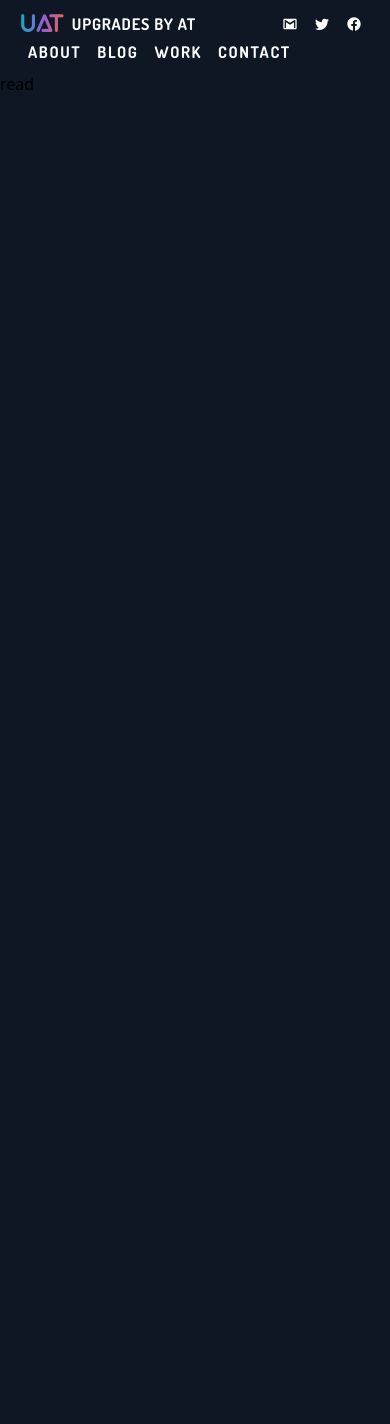
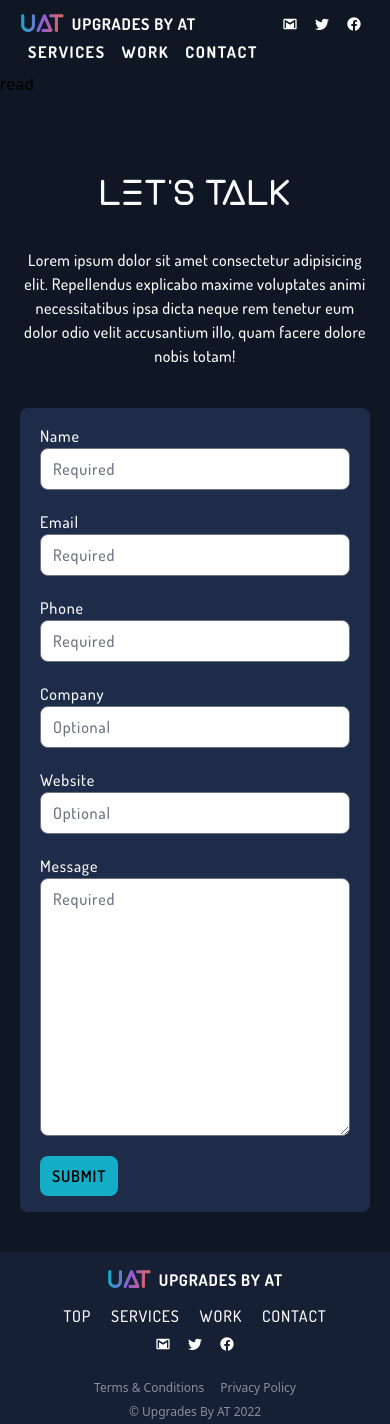
Before and after one commit to AaronTheDesigner/ubat_front, a Next.js app: page /read in a window 390 px wide. Before the commit the page ends 844 px from the top, so only its background shows below. Built offline with nearby package versions, Linux system fonts and the light colour scheme; what @tailwindcss/typography would draw is missing.

Commit message:
almost... done

```diff
--- /dev/null
+++ b/components/Form.js
@@ -0,0 +1,63 @@
+import React from 'react'
+import { useForm, ValidationError } from '@formspree/react';
+
+const title = `Let's Talk`
+const ty = `We'll be in touch!`
+
+const Form = () => {
+    const [state, handleSubmit] = useForm(process.env.NEXT_PUBLIC_NEW_FORM)
+
+    if (state.succeeded) {
+        return (
+            <div className="h-96 text-white uppercase equinox-bold flex flex-col items-center justify-center text-4xl text-center">
+                Thank You
+                <p className="dosis-bold text-2xl mt-5 text-white text-center">
+                      {ty}
+                </p>
+            </div>
+        );
+    }
+
+
+    return (
+        <div className='py-10 px-5 sm:px-10 md:px-16 lg:px-28 xl:px-60' id="contact">
+            <div className="mb-10 flex flex-col justify-center items-center lg:px-32">
+                <div className="equinox-bold text-white w-full text-4xl text-center uppercase my-9">{title}</div>
+                <p className="dosis-medium tracking-wide text-white text-base text-center lg:max-w-4xl lg:text-lg">
+                    Lorem ipsum dolor sit amet consectetur adipisicing elit. Repellendus explicabo maxime voluptates animi necessitatibus ipsa dicta neque rem tenetur eum dolor odio velit accusantium illo, quam facere dolore nobis totam!
+                </p>
+            </div>
+            <form action="" onSubmit={handleSubmit} className="max-w-sm m-auto px-5 py-4 bg-lighterblue rounded-lg md:max-w-none lg:max-w-4xl">
+                <div className="flex flex-col md:flex-row md:gap-7">
+                    <div className="flex flex-col dosis-medium tracking-wider text-white md:w-1/2 md:text-lg" >
+                        <label htmlFor="name">Name</label>
+                        <input type="text" name="name" placeholder='Required' className='mb-5 rounded-lg text-lighterblue tracking-wider md:text-lg'/>
+                        <ValidationError prefix='Name' field="name" errors={state.errors} />
+                        <label htmlFor="email">Email</label>
+                        <input type="email" name="email" placeholder='Required' className='mb-5 rounded-lg text-lighterblue tracking-wider md:text-lg'/>
+                        <ValidationError prefix='Email' field="email" errors={state.errors} />
+                        <label htmlFor="phone">Phone</label>
+                        <input type="tel" name="phone" placeholder='Required' className='mb-5 rounded-lg text-lighterblue tracking-wider md:text-lg'/>
+                        <ValidationError prefix='Phone' field="phone" errors={state.errors} />
+                        <label htmlFor="company">Company</label>
+                        <input type="text" name="company" placeholder='Optional' className='mb-5 rounded-lg text-lighterblue tracking-wider md:text-lg'/>
+                        <ValidationError prefix='Company' field="company" errors={state.errors} />
+                        <label htmlFor="website">Website</label>
+                        <input type="url" name="website" placeholder='Optional' className='mb-5 rounded-lg text-lighterblue tracking-wider md:text-lg'/>
+                        <ValidationError prefix='Website' field="website" errors={state.errors} />
+                    </div>
+                    <div className="flex flex-col dosis-medium tracking-wider text-white md:w-1/2 md:text-lg">
+                        <label htmlFor="message">Message</label>
+                        <textarea name="message" placeholder='Required' className='mb-5 rounded-lg text-lighterblue tracking-wider md:text-lg' id="message" cols="30" rows="10"></textarea>
+                    </div>
+                </div>
+                <button type="submit" disabled={state.submitting} className="bg-teal lg:text-lg py-2 px-3 rounded-lg dosis-semibold uppercase tracking-wider hover:bg-purple hover:text-white transition-all">
+                    Submit
+                </button>
+            </form>
+
+        </div>
+    )
+}
+
+export default Form
--- a/components/Layout.js
+++ b/components/Layout.js
@@ -1,7 +1,6 @@
-import Head from 'next/head';
 import Nav from '../components/nav/Nav';
-import MobileNav from '../components/nav/MobileNav';
 import Footer from './nav/Footer';
+import Form from './Form'
 
 const Layout = props => {
 
@@ -11,6 +10,8 @@ const Layout = props => {
                 <main className="">
                     {props.children}
                 </main>
+            <Form />
+            <Footer />
         </div>
     )
 }
--- a/components/MainStandard.js
+++ b/components/MainStandard.js
@@ -16,7 +16,7 @@ const MainStandard = () => {
                     <span className="text-teal tracking-widest">i</span>deas to<br /> <span className="text-orange">r</span>eality
                 </h1>
                 <p className="text-xl dosis-medium md:text-2xl 2xl:text-3xl">
-                    My name is <span className="logo equinox-bold uppercase">Aaron Toliver</span> Lorem ipsum dolor sit amet consectetur adipisicing elit. Provident vero quasi est earum sed quo fugiat obcaecati rem. Dolorum, itaque fugiat id numquam quidem hic quia error. Commodi, quasi inventore
+                    My name is <span className="logo equinox-bold uppercase">Aaron Toliver</span>. I provide digital solutions for small businesses and individuals. Professional, candid, and cost-effective.
                 </p>
                 <div className="flex min-h-fit gap-x-10">
                     <ContactBtn />
--- a/components/nav/Footer.js
+++ b/components/nav/Footer.js
@@ -1,70 +1,70 @@
 import React from 'react';
 import Link from 'next/link';
+import LogoInline from '../LogoInline';
 
 const Footer = () => {
     return (
-        <footer className="flex flex-col">
-            <div className="my-12 flex flex-col gap-9 items-center lg:flex-row font-extralight justify-evenly">
-                {/* logo */}
-                <div className="text-md" >
-                    <Link href="/">LOGO</Link>
+        <footer className="flex flex-col text-white bg-lightblue">
+            <div className="nav mt-3 flex flex-col gap-2 items-center justify-center lg:flex-row lg:w-full lg:justify-evenly lg:px-10">
+                <div className="lg:w-1/5">
+                    <LogoInline />
                 </div>
-                {/* menu */}
-                <div className="list-none flex text-sm lg:flex-row lg:text-base lg:ml-20 justify-center items-center gap-3 text-s">
-                    <div className="inline-block relative">
-                        <li className="relative">
-                            <Link href="/#services" className="inline-block h-full w-full">Services</Link>
+                <ul className='dosis-medium uppercase tracking-wider flex gap-5 lg:w-3/5 lg:justify-center'>
+                    <li>
+                        <Link href="#">
+                            <a>Top</a>
+                        </Link>
                     </li>
-                    </div>
-                    <div className="inline-block relative">
-                        <li className="relative">
-                            <Link href="/blog" className="inline-block h-full w-full">Blog</Link>
+                    <li>
+                        <Link href="#services">
+                            <a>Services</a>
+                        </Link>
                     </li>
-                    </div>
-                    <div className="inline-block relative">
-                        <li className="relative">
-                            <Link href="/#experience" className="inline-block h-full w-full">Experience</Link>
+                    <li>
+                        <Link href="#work">
+                            <a>Work</a>
+                        </Link>
                     </li>
-                    </div>
-                    <div className="inline-block relative">
-                        <li className="relative">
-                            <Link href="/#reviews" className="inline-block h-full w-full">Testimonials</Link>
+                    <li>
+                        <Link href="#contact">
+                            <a>Contact</a>
+                        </Link>
                     </li>
-                    </div>
-                    <div className="inline-block relative">
-                        <li className="relative">
-                            <Link href="/#contact" className="inline-block h-full w-full">Contact</Link>
-                        </li>
-                    </div>
-                </div>
-                {/* social items */}
-                <div className="flex gap-x-4 opacity-75">
-                    <Link href="#" className="p-2">
-                        <svg className="w-4" width="24" height="24" viewBox="0 0 24 24" fill="none" xmlns="http://www.w3.org/2000/svg">
+                </ul>
+                <div className="flex md:justify-center md:order-1 md:w-1/5">
+                <Link href="#email">
+                    <a>
+                        <svg className="mx-2 xl:mx-5 w-4 h-4 md:mx-1 md:w-5 md:h-5" width="24" height="24" viewBox="0 0 24 24" fill="none" xmlns="http://www.w3.org/2000/svg">
                             <title>Email</title>
-                            <path d="M20 18H18V9.25L12 13L6 9.25V18H4V6H5.2L12 10.25L18.8 6H20V18ZM20 4H4C2.89 4 2 4.89 2 6V18C2 18.5304 2.21071 19.0391 2.58579 19.4142C2.96086 19.7893 3.46957 20 4 20H20C20.5304 20 21.0391 19.7893 21.4142 19.4142C21.7893 19.0391 22 18.5304 22 18V6C22 5.46957 21.7893 4.96086 21.4142 4.58579C21.0391 4.21071 20.5304 4 20 4Z" fill="black"></path>
+                            <path d="M20 18H18V9.25L12 13L6 9.25V18H4V6H5.2L12 10.25L18.8 6H20V18ZM20 4H4C2.89 4 2 4.89 2 6V18C2 18.5304 2.21071 19.0391 2.58579 19.4142C2.96086 19.7893 3.46957 20 4 20H20C20.5304 20 21.0391 19.7893 21.4142 19.4142C21.7893 19.0391 22 18.5304 22 18V6C22 5.46957 21.7893 4.96086 21.4142 4.58579C21.0391 4.21071 20.5304 4 20 4Z" fill="white"></path>
                         </svg>
+                    </a>
                 </Link>
-                    <Link href="#" className="p-2">
-                        <svg className="w-4" width="24" height="24" viewBox="0 0 24 24" fill="none" xmlns="http://www.w3.org/2000/svg">
+                <Link href="#twitter">
+                    <a>
+                        <svg className="mx-2 xl:mx-5 w-4 h-4 md:mx-1 md:w-5 md:h-5" width="24" height="24" viewBox="0 0 24 24" fill="none" xmlns="http://www.w3.org/2000/svg">
                             <title>Twitter</title>
-                            <path d="M22.46 6C21.69 6.35 20.86 6.58 20 6.69C20.88 6.16 21.56 5.32 21.88 4.31C21.05 4.81 20.13 5.16 19.16 5.36C18.37 4.5 17.26 4 16 4C13.65 4 11.73 5.92 11.73 8.29C11.73 8.63 11.77 8.96 11.84 9.27C8.28004 9.09 5.11004 7.38 3.00004 4.79C2.63004 5.42 2.42004 6.16 2.42004 6.94C2.42004 8.43 3.17004 9.75 4.33004 10.5C3.62004 10.5 2.96004 10.3 2.38004 10V10.03C2.38004 12.11 3.86004 13.85 5.82004 14.24C5.19077 14.4122 4.53013 14.4362 3.89004 14.31C4.16165 15.1625 4.69358 15.9084 5.41106 16.4429C6.12854 16.9775 6.99549 17.2737 7.89004 17.29C6.37367 18.4904 4.49404 19.1393 2.56004 19.13C2.22004 19.13 1.88004 19.11 1.54004 19.07C3.44004 20.29 5.70004 21 8.12004 21C16 21 20.33 14.46 20.33 8.79C20.33 8.6 20.33 8.42 20.32 8.23C21.16 7.63 21.88 6.87 22.46 6Z" fill="black"></path>
+                            <path d="M22.46 6C21.69 6.35 20.86 6.58 20 6.69C20.88 6.16 21.56 5.32 21.88 4.31C21.05 4.81 20.13 5.16 19.16 5.36C18.37 4.5 17.26 4 16 4C13.65 4 11.73 5.92 11.73 8.29C11.73 8.63 11.77 8.96 11.84 9.27C8.28004 9.09 5.11004 7.38 3.00004 4.79C2.63004 5.42 2.42004 6.16 2.42004 6.94C2.42004 8.43 3.17004 9.75 4.33004 10.5C3.62004 10.5 2.96004 10.3 2.38004 10V10.03C2.38004 12.11 3.86004 13.85 5.82004 14.24C5.19077 14.4122 4.53013 14.4362 3.89004 14.31C4.16165 15.1625 4.69358 15.9084 5.41106 16.4429C6.12854 16.9775 6.99549 17.2737 7.89004 17.29C6.37367 18.4904 4.49404 19.1393 2.56004 19.13C2.22004 19.13 1.88004 19.11 1.54004 19.07C3.44004 20.29 5.70004 21 8.12004 21C16 21 20.33 14.46 20.33 8.79C20.33 8.6 20.33 8.42 20.32 8.23C21.16 7.63 21.88 6.87 22.46 6Z" fill="white"></path>
                         </svg>
+                    </a>
                 </Link>
-                    <Link href="#" className="p-2">
-                        <svg className="w-4" width="24" height="24" viewBox="0 0 24 24" fill="none" xmlns="http://www.w3.org/2000/svg">
+                <Link href="#facebook">
+                    <a>
+                        <svg className="mx-2 xl:mx-5 w-4 h-4 md:mx-1 md:w-5 md:h-5" width="24" height="24" viewBox="0 0 24 24" fill="none" xmlns="http://www.w3.org/2000/svg">
                             <title>Facebook</title>
-                            <path d="M12 2.04001C6.5 2.04001 2 6.53001 2 12.06C2 17.06 5.66 21.21 10.44 21.96V14.96H7.9V12.06H10.44V9.85001C10.44 7.34001 11.93 5.96001 14.22 5.96001C15.31 5.96001 16.45 6.15001 16.45 6.15001V8.62001H15.19C13.95 8.62001 13.56 9.39001 13.56 10.18V12.06H16.34L15.89 14.96H13.56V21.96C15.9164 21.5879 18.0622 20.3855 19.6099 18.5701C21.1576 16.7546 22.0054 14.4457 22 12.06C22 6.53001 17.5 2.04001 12 2.04001Z" fill="black"></path>
+                            <path d="M12 2.04001C6.5 2.04001 2 6.53001 2 12.06C2 17.06 5.66 21.21 10.44 21.96V14.96H7.9V12.06H10.44V9.85001C10.44 7.34001 11.93 5.96001 14.22 5.96001C15.31 5.96001 16.45 6.15001 16.45 6.15001V8.62001H15.19C13.95 8.62001 13.56 9.39001 13.56 10.18V12.06H16.34L15.89 14.96H13.56V21.96C15.9164 21.5879 18.0622 20.3855 19.6099 18.5701C21.1576 16.7546 22.0054 14.4457 22 12.06C22 6.53001 17.5 2.04001 12 2.04001Z" fill="white"></path>
                         </svg>
+                    </a>
                 </Link>
             </div>
             </div>
-            <div className="flex flex-col items-center opacity-50 text-xs md:mb-2 lg:mb-6">
+
+            <div className="mt-7 flex flex-col items-center opacity-50 text-xs md:mb-2 lg:mb-6">
                 <div className="flex gap-x-4 mb-2">
                     <a href="#">Terms &amp; Conditions</a>
                     <a href="#">Privacy Policy</a>
                 </div>
-                <div className="font-medium mb-1">© ATUpgrades 2021</div>
+                <div className="font-medium mb-1">© Upgrades By AT 2022</div>
             </div>
         </footer>
     )
--- a/components/nav/Nav.js
+++ b/components/nav/Nav.js
@@ -45,22 +45,22 @@ const Nav = () => {
             {/* links */}
             <div className=" text-gray-300 md:text-sm lg:grid lg:place-items-center lg:text-sm xl:text-base md:w-3/5">
                 <ul className="flex md:justify-center xl:w-full xl:justify-evenly">
-                    <Link href="#about">
+                    <Link href="#services">
                         <a className='navitem mx-2 dosis-bold uppercase tracking-widest'>
-                            <li>About</li>
+                            <li>Services</li>
                         </a>
                     </Link>
-                    <Link href="#about">
+                    {/* <Link href="#about">
                         <a className='navitem mx-2 dosis-bold uppercase tracking-widest'>
                             <li>Blog</li>
                         </a>
-                    </Link>
-                    <Link href="#about">
+                    </Link> */}
+                    <Link href="#work">
                         <a className='navitem mx-2 dosis-bold uppercase tracking-widest'>
                             <li>Work</li>
                         </a>
                     </Link>
-                    <Link href="#about">
+                    <Link href="#contact">
                         <a className='navitem mx-2 dosis-bold uppercase tracking-widest'>
                             <li>Contact</li>
                         </a>
--- a/components/pages/main/Experience.tsx
+++ b/components/pages/main/Experience.tsx
@@ -25,7 +25,7 @@ const Experience:React.FC<{ projects: Project[] }> = (props) => {
     const { projects } = props;
 
     return (
-        <section id="experience" className="my-20 px-5 sm:px-10 md:px-16 lg:px-28 xl:px-60">
+        <section id="work" className="my-20 px-5 sm:px-10 md:px-16 lg:px-28 xl:px-60">
             <div className="equinox-bold text-white w-full text-4xl text-center uppercase my-20">Some of My Work</div>
             {/* Container */}
             <div className="flex flex-col items-center gap-10">
--- a/package.json
+++ b/package.json
@@ -9,6 +9,7 @@
     "lint": "next lint"
   },
   "dependencies": {
+    "@formspree/react": "^2.2.4",
     "@heroicons/react": "^1.0.4",
     "@tailwindcss/forms": "^0.3.4",
     "@tailwindcss/typography": "^0.4.1",
```
Also changed, not shown: components/CTASection.js (+8 -3 lines), components/Services.js (+21 -6 lines), 1 other file (tests, documents, lock files or other folders). Lines whose indentation alone changed are shown as unchanged.
